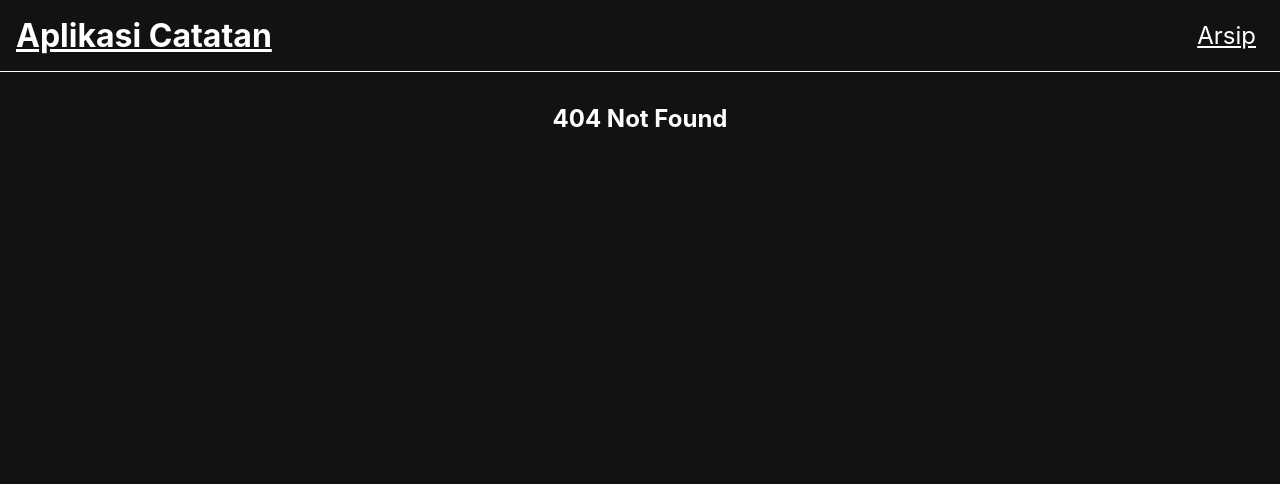
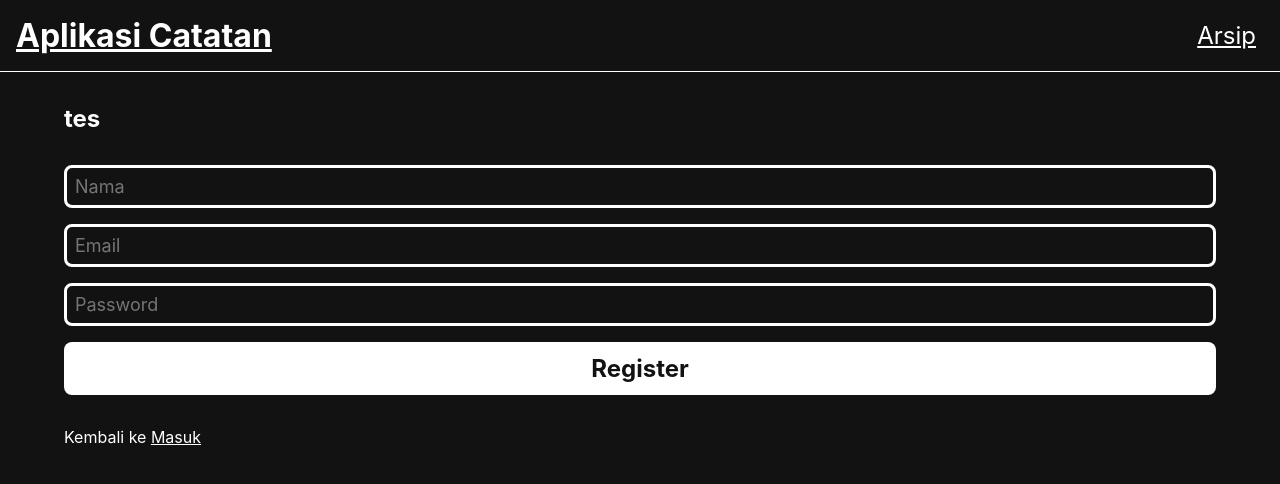
Before and after one commit to IMM255/app-catatan-react, a React (Vite) app: page /register in a window 1280 px wide. Before the commit this address had no page. Shown: the top 484 px of the page. Built offline with nearby package versions, Linux system fonts and the light colour scheme.

Commit message:
feat:add register

```diff
--- a/src/components/NoteApp.jsx
+++ b/src/components/NoteApp.jsx
@@ -1,13 +1,34 @@
-import React from "react";
+import React, { useState } from "react";
 import Navigation from "./Navigation";
 import HomePage from "../pages/HomePage";
 import AddPage from "../pages/AddPage";
 import ArchivedPage from "../pages/ArchivedPage";
 import DetailPage from "../pages/DetailPage";
 import { Route, Routes, Link } from "react-router-dom";
+import RegisterPage from "../pages/RegisterPage";
 import NotFoundPage from "../pages/NotFoundPage";
 
 function NoteApp() {
+  const [authUser, setAuthedUser] = useState(null);
+
+  if (authUser === null) {
+    return (
+      <div className="app-container">
+        <header>
+          <h1>
+            <Link to="/">Aplikasi Catatan</Link>
+          </h1>
+          <Navigation />
+        </header>
+        <main>
+          <Routes>
+            <Route path="/*" element={<p>Halaman Login</p>} />
+            <Route path="/register" element={<RegisterPage />}></Route>
+          </Routes>
+        </main>
+      </div>
+    );
+  }
   return (
     <div className="app-container">
       <header>
@@ -22,7 +43,6 @@ function NoteApp() {
           <Route path="/add" element={<AddPage />} />
           <Route path="/archive" element={<ArchivedPage />} />
           <Route path="/notes/:id" element={<DetailPage />} />
-          <Route path="*" element={<NotFoundPage />}></Route>
         </Routes>
       </main>
     </div>
--- /dev/null
+++ b/src/components/RegisterInput.jsx
@@ -0,0 +1,61 @@
+import React, { useState } from "react";
+import PropTypes from "prop-types";
+
+function RegisterInput({ register }) {
+  const [name, setName] = useState("");
+  const [email, setEmail] = useState("");
+  const [password, setPassword] = useState("");
+
+  const onNameChange = (event) => {
+    setName(event.target.value);
+  };
+
+  const onEmailChange = (event) => {
+    setEmail(event.target.value);
+  };
+
+  const onPasswordChange = (event) => {
+    setPassword(event.target.value);
+  };
+
+  const onSubmitHandler = (event) => {
+    event.preventDefault();
+    register({
+      name,
+      email,
+      password,
+    });
+  };
+  return (
+    <form onSubmit={onSubmitHandler} className="input-register">
+      <label htmlFor=""></label>
+      <input
+        type="text"
+        placeholder="Nama"
+        className=""
+        value={name}
+        onChange={onNameChange}
+      />
+      <input
+        type="email"
+        placeholder="Email"
+        value={email}
+        onChange={onEmailChange}
+      />
+      <input
+        type="password"
+        placeholder="Password"
+        autoComplete="current-password"
+        value={password}
+        onChange={onPasswordChange}
+      />
+      <button>Register</button>
+    </form>
+  );
+}
+
+RegisterInput.propTypes = {
+  register: PropTypes.func.isRequired,
+};
+
+export default RegisterInput;
--- /dev/null
+++ b/src/pages/RegisterPage.jsx
@@ -0,0 +1,26 @@
+import React from "react";
+import { Link, useNavigate } from "react-router-dom";
+import RegisterInput from "../components/RegisterInput";
+import { register } from "../utils/api";
+
+function RegisterPage() {
+  const Navigate = useNavigate();
+  async function onRegisterHandler(user) {
+    const { error } = await register(user);
+    if (!error) {
+      Navigate("/");
+    }
+  }
+
+  return (
+    <section className="register-page">
+      <h2>tes</h2>
+      <RegisterInput register={onRegisterHandler} />
+      <p>
+        Kembali ke <Link to="/">Masuk</Link>
+      </p>
+    </section>
+  );
+}
+
+export default RegisterPage;
--- /dev/null
+++ b/src/utils/api.js
@@ -0,0 +1,176 @@
+const BASE_URL = "https://notes-api.dicoding.dev/v1";
+
+function getAccessToken() {
+  return localStorage.getItem("accessToken");
+}
+
+function putAccessToken(accessToken) {
+  return localStorage.setItem("accessToken", accessToken);
+}
+
+async function fetchWithToken(url, options = {}) {
+  return fetch(url, {
+    ...options,
+    headers: {
+      ...options.headers,
+      Authorization: `Bearer ${getAccessToken()}`,
+    },
+  });
+}
+
+async function login({ email, password }) {
+  const response = await fetch(`${BASE_URL}/login`, {
+    method: "POST",
+    headers: {
+      "Content-Type": "application/json",
+    },
+    body: JSON.stringify({ email, password }),
+  });
+
+  const responseJson = await response.json();
+
+  if (responseJson.status !== "success") {
+    alert(responseJson.message);
+    return { error: true, data: null };
+  }
+
+  return { error: false, data: responseJson.data };
+}
+
+async function register({ name, email, password }) {
+  const response = await fetch(`${BASE_URL}/register`, {
+    method: "POST",
+    headers: {
+      "Content-Type": "application/json",
+    },
+    body: JSON.stringify({ name, email, password }),
+  });
+
+  const responseJson = await response.json();
+
+  if (responseJson.status !== "success") {
+    alert(responseJson.message);
+    return { error: true };
+  }
+
+  return { error: false };
+}
+
+async function getUserLogged() {
+  const response = await fetchWithToken(`${BASE_URL}/users/me`);
+  const responseJson = await response.json();
+
+  if (responseJson.status !== "success") {
+    return { error: true, data: null };
+  }
+
+  return { error: false, data: responseJson.data };
+}
+
+async function addNote({ title, body }) {
+  const response = await fetchWithToken(`${BASE_URL}/notes`, {
+    method: "POST",
+    headers: {
+      "Content-Type": "application/json",
+    },
+    body: JSON.stringify({ title, body }),
+  });
+
+  const responseJson = await response.json();
+
+  if (responseJson.status !== "success") {
+    return { error: true, data: null };
+  }
+
+  return { error: false, data: responseJson.data };
+}
+
+async function getActiveNotes() {
+  const response = await fetchWithToken(`${BASE_URL}/notes`);
+  const responseJson = await response.json();
+
+  if (responseJson.status !== "success") {
+    return { error: true, data: null };
+  }
+
+  return { error: false, data: responseJson.data };
+}
+
+async function getArchivedNotes() {
+  const response = await fetchWithToken(`${BASE_URL}/notes/archived`);
+  const responseJson = await response.json();
+
+  if (responseJson.status !== "success") {
+    return { error: true, data: null };
+  }
+
+  return { error: false, data: responseJson.data };
+}
+
+async function getNote(id) {
+  const response = await fetchWithToken(`${BASE_URL}/notes/${id}`);
+  const responseJson = await response.json();
+
+  if (responseJson.status !== "success") {
+    return { error: true, data: null };
+  }
+
+  return { error: false, data: responseJson.data };
+}
+
+async function archiveNote(id) {
+  const response = await fetchWithToken(`${BASE_URL}/notes/${id}/archive`, {
+    method: "POST",
+  });
+
+  const responseJson = await response.json();
+
+  if (responseJson.status !== "success") {
+    return { error: true, data: null };
+  }
+
+  return { error: false, data: responseJson.data };
+}
+
+async function unarchiveNote(id) {
+  const response = await fetchWithToken(`${BASE_URL}/notes/${id}/unarchive`, {
+    method: "POST",
+  });
+
+  const responseJson = await response.json();
+
+  if (responseJson.status !== "success") {
+    return { error: true, data: null };
+  }
+
+  return { error: false, data: responseJson.data };
+}
+
+async function deleteNote(id) {
+  const response = await fetchWithToken(`${BASE_URL}/notes/${id}`, {
+    method: "DELETE",
+  });
+
+  const responseJson = await response.json();
+
+  if (responseJson.status !== "success") {
+    return { error: true, data: null };
+  }
+
+  return { error: false, data: responseJson.data };
+}
+
+export {
+  getAccessToken,
+  putAccessToken,
+  login,
+  register,
+  getUserLogged,
+  addNote,
+  getActiveNotes,
+  getArchivedNotes,
+  getNote,
+  archiveNote,
+  unarchiveNote,
+  deleteNote,
+};
```
